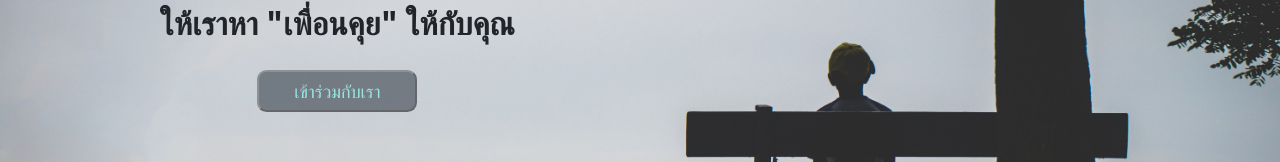
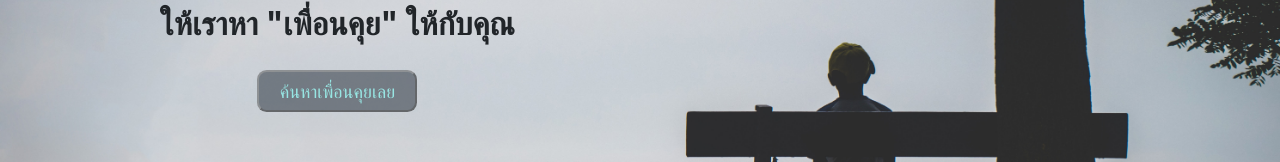
Before and after one commit to naphattar/Gungao1.1, a React (Create React App) app in the folder clients/: page / in a window 1280 px wide. Shown: the part 456-618 px from the top of the page. Built offline with nearby package versions, Linux system fonts and the light colour scheme; no server answers; the HTML template or start-up script is replaced by a standard one.

Commit message:
add scroll animation

```diff
--- a/clients/src/Page/Chat/Chat.css
+++ b/clients/src/Page/Chat/Chat.css
@@ -44,6 +44,7 @@
 }
 
 .chat-window {
+  margin-top: 1rem;
   width: auto;
   height: auto;
 }
--- a/clients/src/Page/Homepage/Homepage.tsx
+++ b/clients/src/Page/Homepage/Homepage.tsx
@@ -1,9 +1,15 @@
 import React from 'react';
-import { useNavigate } from 'react-router-dom';
 import backgroundimage from "./assets/Homepagebackground.jpg";
 import "./Mainpage.css"
+
 function Homepage() {
-  const navigate = useNavigate();
+
+  const buttonScroll = () =>{
+    const element = document.getElementById("Selectpage");
+    if (element) {
+      element.scrollIntoView({ behavior: 'smooth' });
+    }
+  };
 
   return (
     <div className="homepagebody"  id="homepagebackground"
@@ -12,7 +18,7 @@ function Homepage() {
       <div className="homepagetextcontainer">
         <p>เหงาปาก เหงาใจ ไร้เพื่อนคุย</p>
         <p>ให้เราหา "เพื่อนคุย" ให้กับคุณ</p>
-        <button onClick={()=> {navigate("/register")}}>เข้าร่วมกับเรา</button>
+        <button onClick={buttonScroll}>ค้นหาเพื่อนคุยเลย</button>
       </div>
     </div>
   );
--- a/clients/src/Page/Homepage/Selectpage.tsx
+++ b/clients/src/Page/Homepage/Selectpage.tsx
@@ -43,7 +43,7 @@ function Selectpage() {
   const [selectedItem, setSelectedItem] = useState<Option | null>(null);
 
   return (
-    <div className="homepagebody">
+    <div className="homepagebody" id="Selectpage">
       <div className="selectpagebody">
         <p>Select Your Topic</p>
         <div className="selectpageformcontainer">
```
